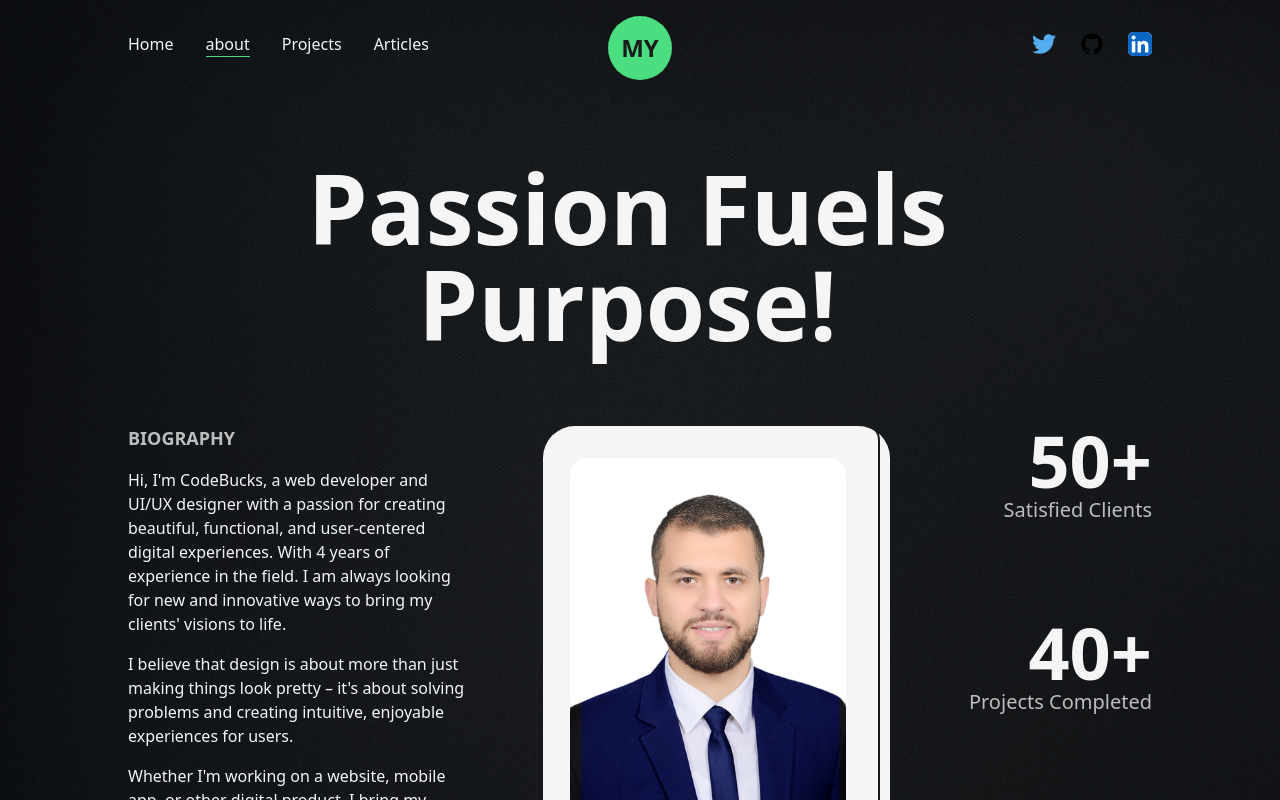
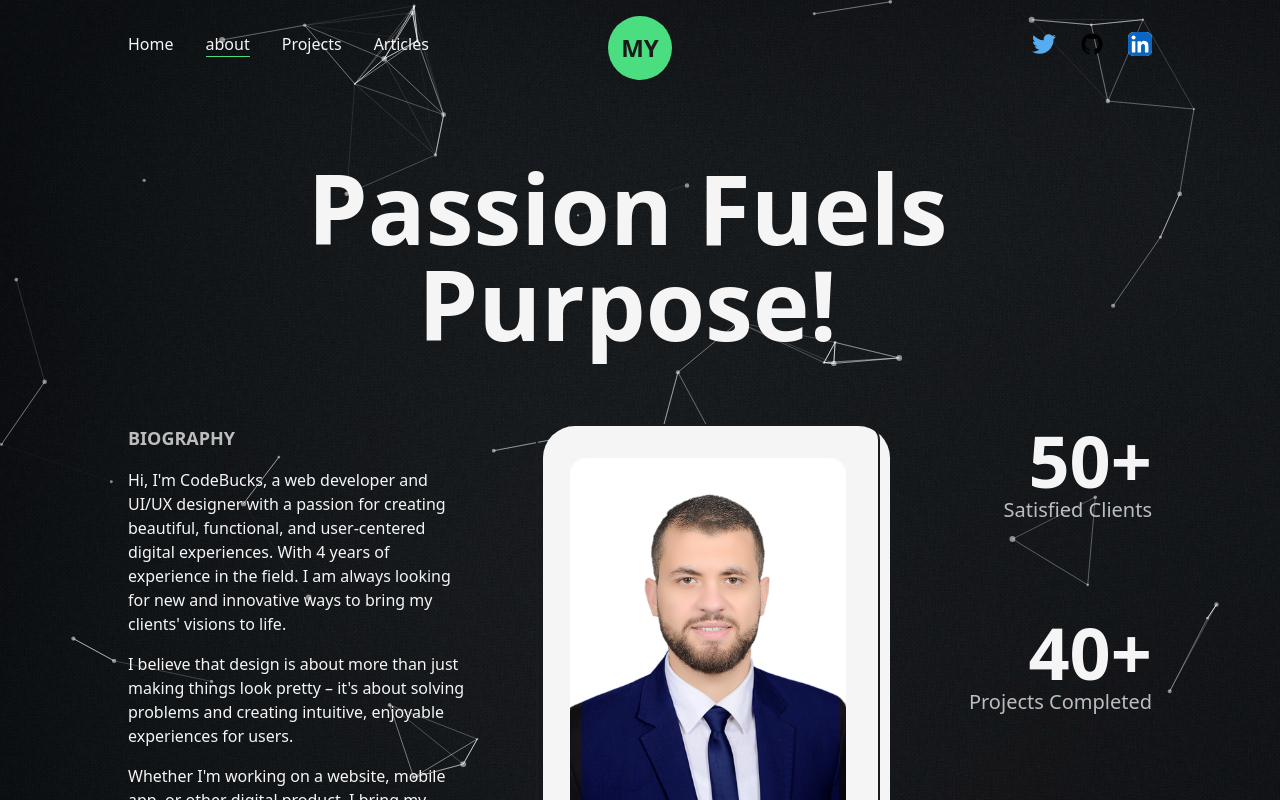
Before and after one commit to 0xYahia/Portfolio-Next.js, a Next.js app: page /about in a window 1280 px wide. Shown: the top 800 px of the page. Built offline with nearby package versions, Linux system fonts and the light colour scheme.

Commit message:
last update

```diff
--- a/src/pages/_app.js
+++ b/src/pages/_app.js
@@ -18,7 +18,7 @@ export default function App({ Component, pageProps }) {
         <link rel="icon" href="/favicon.ico" />
       </Head>
       <main className="{`${montserrat.variable} font-mont  w-full min-h-screen}` bg-banner-bg ">
-        {/* <Design></Design> */}
+        <Design></Design>
         <Navbar />
         <Component {...pageProps} />
         <Footer />
--- a/tailwind.config.js
+++ b/tailwind.config.js
@@ -23,8 +23,9 @@ module.exports = {
       },
     },
     screens: {
+      '3xl': { max: '1920px' },
+      // => @media(max-width: 1920px) {...}
       '2xl': { max: '1535px' },
-      // => @media(max-width: 1535px) {...}
       xl: { max: '1279px' },
       // => @media(max-width: 1279px) {...}
       lg: { max: '1023px' },
```
